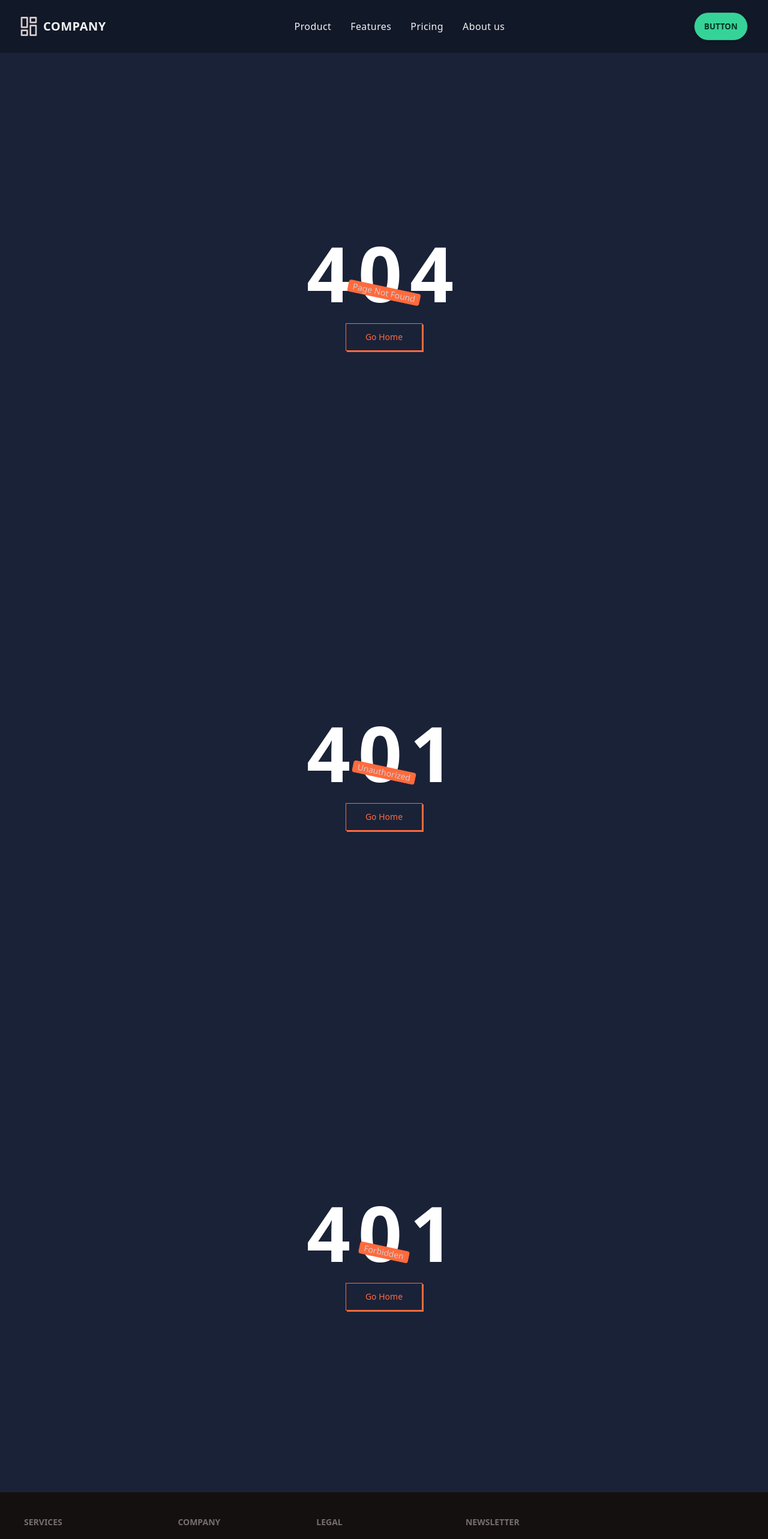
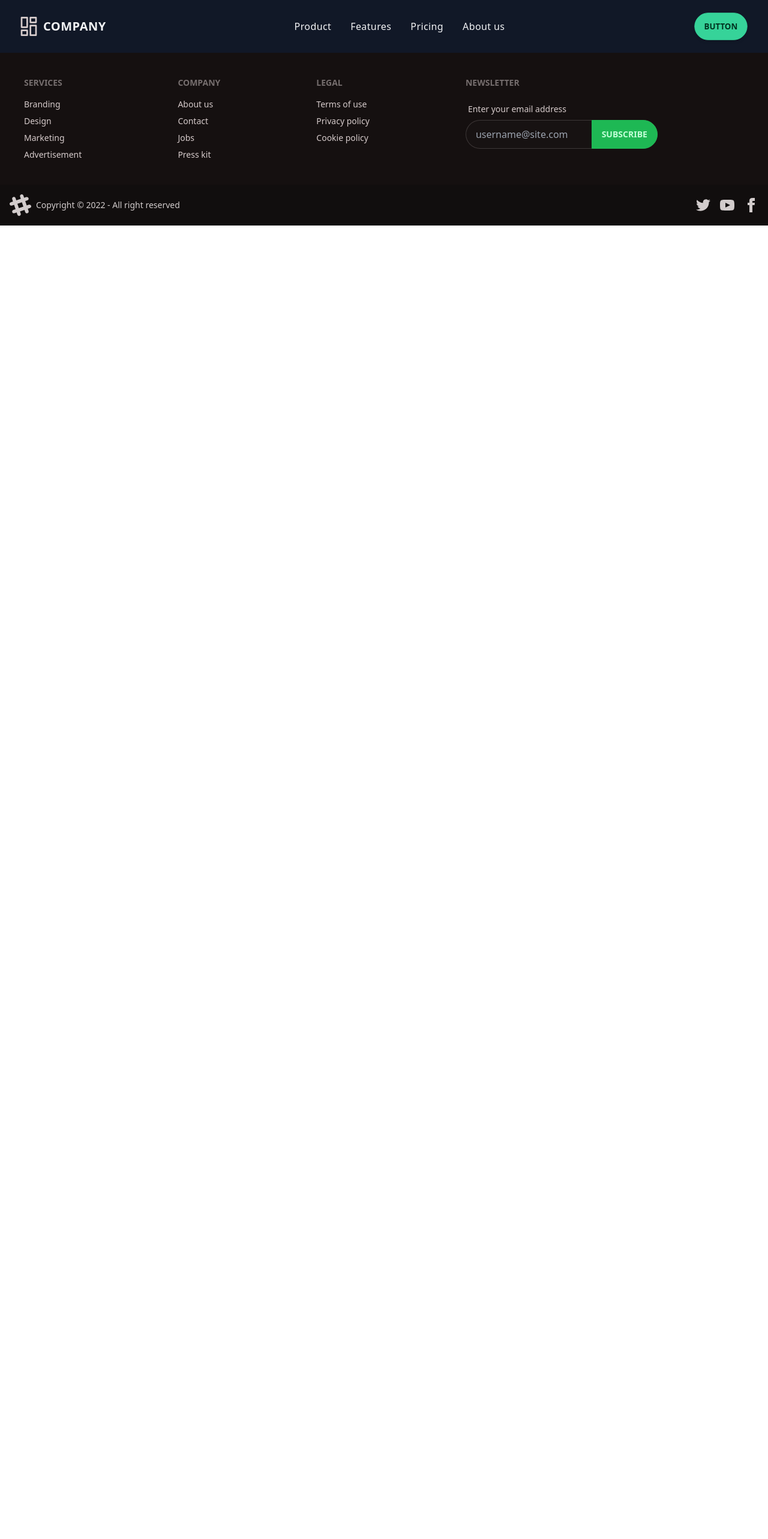
Before and after one commit to SHAON1028/TravelGuide, a React (Create React App) app: page / in a window 1280 px wide. Shown: the top 2566 px of the page at 60% size. After the commit the page ends 800 px from the top, so only its background shows below. Built offline with nearby package versions, Linux system fonts and the light colour scheme.

Commit message:
route layout

```diff
--- a/src/App.js
+++ b/src/App.js
@@ -1,20 +1,12 @@
-import logo from './logo.svg';
 import './App.css';
-import Footer from './components/Pages/shared/Footer/Footer';
-import Navbar from './components/Pages/shared/Navbar/Navbar';
-import ErrorPage from './components/Error/ErrorPage';
-import Error401 from './components/Error/Error401';
-import Error403 from './components/Error/Error403';
+import { RouterProvider } from 'react-router-dom';
+import router from './Route/Route';
 
 function App() {
   return (
     <div className="App">
 
-      <Navbar></Navbar>
-      <ErrorPage></ErrorPage>
-      <Error401></Error401>
-      <Error403></Error403>
-   <Footer></Footer>
+     <RouterProvider router={router}></RouterProvider>
 
     </div>
   );
--- /dev/null
+++ b/src/Route/Route.jsx
@@ -0,0 +1,18 @@
+import { createBrowserRouter } from "react-router-dom";
+import ErrorPage from "../components/Error/ErrorPage";
+import Main from "../layout/Main";
+
+const router = createBrowserRouter([
+    {
+        path:'/',
+        element:<Main></Main>,
+        errorElement:<ErrorPage></ErrorPage>,
+        children:[
+            {
+
+            }
+        ]
+    }
+])
+
+export default router;
--- a/src/components/Error/Error403.jsx
+++ b/src/components/Error/Error403.jsx
@@ -1,12 +1,12 @@
 import React from 'react';
-
+import err404 from "../../assets/404.jpg"
 const Error403 = () => {
     return (
         <div>
                     <div>
                     <div>
             <div className= "h-screen w-full flex flex-col justify-center items-center bg-[#1A2238]">
-	<h1 className= "text-9xl font-extrabold text-white tracking-widest">401</h1>
+	<h1 className= "text-9xl font-extrabold text-white tracking-widest">403</h1>
 	<div className= "bg-[#FF6A3D] px-2 text-sm rounded rotate-12 absolute">
     Forbidden
 	</div>
--- /dev/null
+++ b/src/components/Pages/SignInUp/Login.jsx
@@ -0,0 +1,11 @@
+import React from 'react';
+
+const Login = () => {
+    return (
+        <div>
+
+        </div>
+    );
+};
+
+export default Login;
--- /dev/null
+++ b/src/components/Pages/SignInUp/Register.jsx
@@ -0,0 +1,11 @@
+import React from 'react';
+
+const Register = () => {
+    return (
+        <div>
+
+        </div>
+    );
+};
+
+export default Register;
--- /dev/null
+++ b/src/layout/Main.jsx
@@ -0,0 +1,16 @@
+import React from 'react';
+import { Outlet } from 'react-router-dom';
+import Footer from '../components/Pages/shared/Footer/Footer';
+import Navbar from '../components/Pages/shared/Navbar/Navbar';
+
+const Main = () => {
+    return (
+        <div>
+            <Navbar></Navbar>
+            <Outlet></Outlet>
+            <Footer></Footer>
+        </div>
+    );
+};
+
+export default Main;
```
Also changed, not shown: src/assets/404.jpg (added).
